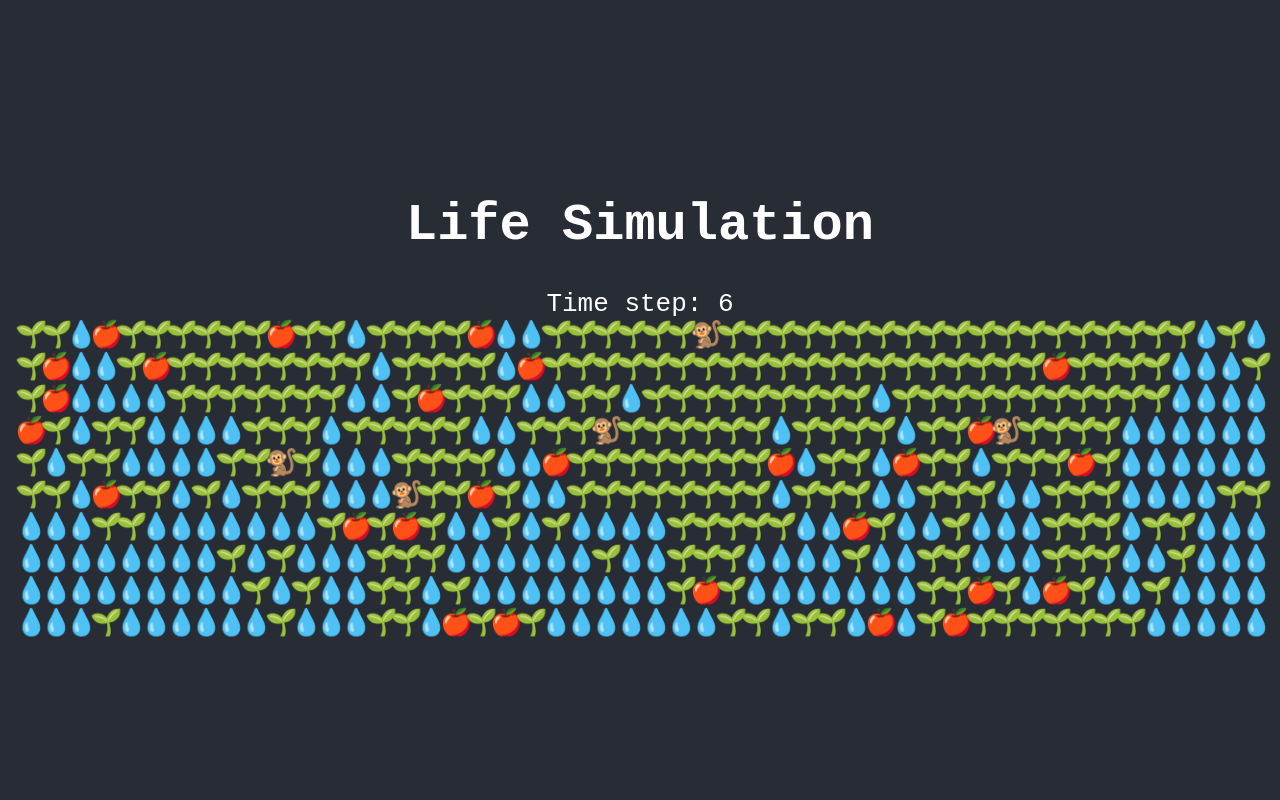
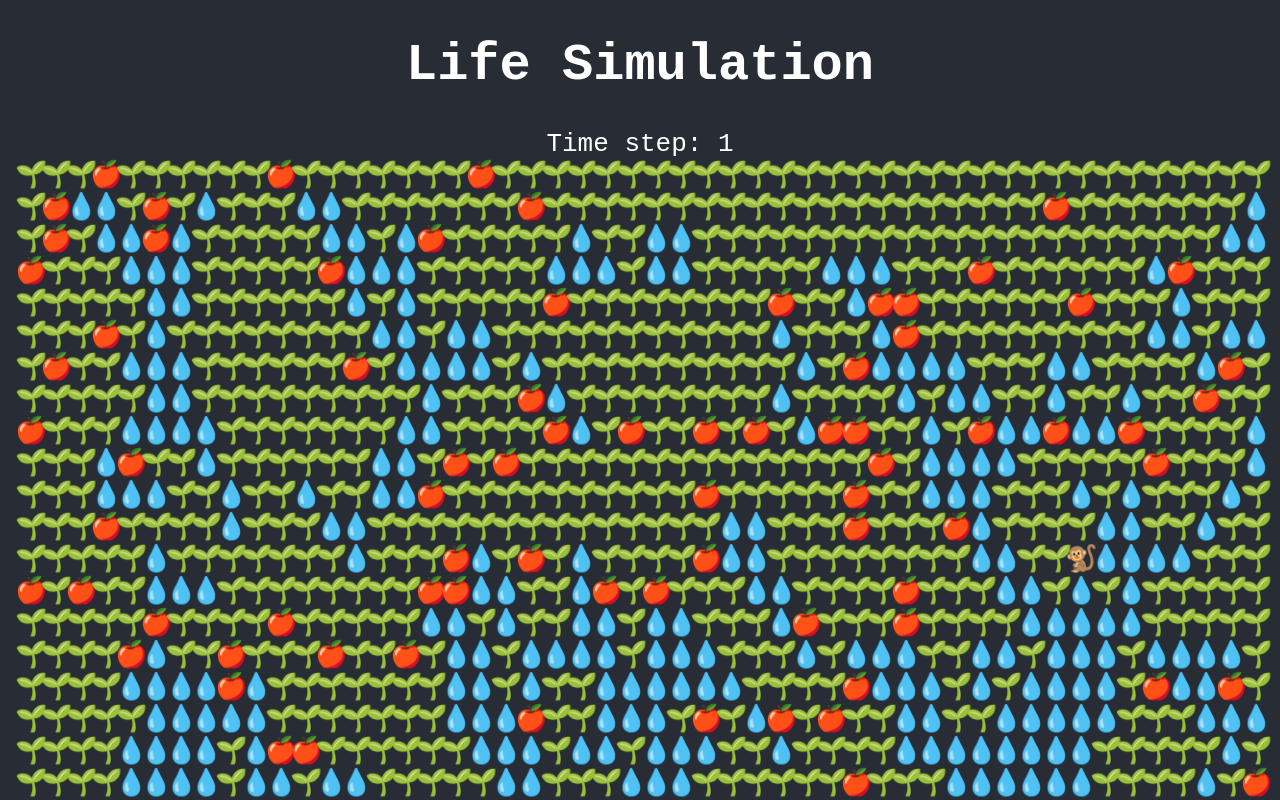
Before and after one commit to Gregam3/life-simulation, a React (Create React App) app: page / in a window 1280 px wide. Built offline with nearby package versions, Linux system fonts and the light colour scheme.

Commit message:
Fixed env generation

```diff
--- a/src/Agent.js
+++ b/src/Agent.js
@@ -1,3 +1,27 @@
+export const TILES = {
+    Grass: {
+        characters: ['🌱'],
+        color: 'green',
+        obstructs: false
+    },
+    Water: {
+        characters: ['💧'],
+        color: 'blue',
+        obstructs: true
+    },
+    Fruit: {
+        characters: ['🍎'],
+        color: 'brown',
+        isEdible: true
+    },
+    Agent: {
+        characters: ['🐒'],
+        color: 'red',
+        fontSize: 15,
+        obstructs: true
+    }
+}
+
 class Agent {
     constructor(name, x, y, hunger) {
         this.name = name;
--- a/src/App.js
+++ b/src/App.js
@@ -2,26 +2,37 @@ import logo from './logo.svg';
 import './App.css';
 import React from "react";
 import Environment from "./Environment";
+import BehaviourController from "./BehaviourController";
+import {TILES} from "./Agent";
 
 const range = (i) => {
     return [...Array(i).keys()];
 }
 
-const environment = new Environment(50, 10);
-const cells = environment.generateEnvironment();
+const cells = new Environment(50, 20).generateEnvironment();
+const behaviourController = new BehaviourController();
 
 class App extends React.Component {
     constructor(props) {
         super(props);
-        this.environment = new Environment(50, 10);
         this.state = {
             timeStep: 1, cells
         }
     }
 
     componentDidMount() {
-        this.interval = setInterval(() => this.setState({ timeStep: this.state.timeStep + 1 }), 1000);
+        this.interval = setInterval(() => this.tick(), 100000);
     }
+
+    tick() {
+        const agents = this.state.cells.flatMap(rows => rows.filter(cell => cell.type === TILES.Agent));
+
+        this.setState({
+            timeStep: this.state.timeStep + 1,
+            cells: behaviourController.act(agents, this.state.cells)
+        });
+    }
+
     componentWillUnmount() {
         clearInterval(this.interval);
     }
@@ -32,7 +43,7 @@ class App extends React.Component {
                 <header className="App-header">
                     <h1>Life Simulation</h1>
                     Time step: {this.state.timeStep}
-                    {this.renderCells(cells)}
+                    {this.renderCells(this.state.cells)}
                 </header>
             </div>
         );
@@ -43,7 +54,11 @@ class App extends React.Component {
     }
 
     renderCell(tile) {
-        return <span style={{color: tile.type.color, width: '25px', display: 'inline-block'}}>{tile.type.characters.random()}</span>;
+        return <span style={{
+            color: tile.type.color,
+            width: '25px',
+            display: 'inline-block'
+        }}>{tile.type.characters.random()}</span>;
     }
 }
 
--- a/src/BehaviourController.js
+++ b/src/BehaviourController.js
@@ -1,22 +1,77 @@
+import {TILES} from "./Agent";
+
 const Util = require("./Util");
-const {safeUpdateCells, safeGetCell} = require("./Environment");
+const {safeGetCell} = require("./Environment");
 
 const cartesianProduct = items =>
-    items.map(outerIndex => items.map(innerIndex => [{xChange: innerIndex, yChange: outerIndex}]));
+    items.flatMap(outerIndex => items.flatMap(innerIndex => [{xChange: innerIndex, yChange: outerIndex}]));
 
-class BehaviourController {
+export default class BehaviourController {
+    act(agents, cells) {
+        const agentMovements = agents.map(agent => {
+            return {
+                agent,
+                movement: this.searchForFood(agent, cells)
+            }
+        });
+
+        agentMovements.forEach(agentMovement => {
+            cells[agentMovement.agent.x][agentMovement.agent.y].type = TILES.Grass;
+            cells[agentMovement.agent.x + agentMovement.movement.xChange][agentMovement.agent.y + agentMovement.movement.yChange].type = TILES.Agent;
+        });
+
+        return cells;
+    }
+
+
     searchForFood(agent, cells) {
         const cellsInSenseRange = this.generateCellsInSightRange(agent, cells, 2);
+        console.log(cellsInSenseRange)
 
-        cellsInSenseRange.filter(cell => cell.isEdible())
+        const foodCellsInRange = cellsInSenseRange.filter(cell => cell.isEdible);
+
+        if (foodCellsInRange.length > 0) {
+            return this.navigateTowards(agent, cells, foodCellsInRange.random());
+        }
+
+        return {
+            xChange: 0, yChange: 0
+        }
     }
 
-    generateCellsInSightRange = (agent, cells, sightLength) => cartesianProduct(Util.range(sightLength, sightLength * -1))
-        .map(positionChange => safeGetCell(
+    generateCellsInSightRange = (agent, cells, sightLength) => {
+        const product = cartesianProduct(Util.trueRange(sightLength, sightLength * -1));
+        console.log('product', product);
+
+        console.log('movements', product.map(positionChange => safeGetCell(
                 cells,
                 agent.x + positionChange.xChange,
                 agent.y + positionChange.yChange
             )
-        );
+        ).filter(cell => cell !== null));
 
+        return cartesianProduct(Util.range(sightLength, sightLength * -1))
+            .map(positionChange => safeGetCell(
+                    cells,
+                    agent.x + positionChange.xChange,
+                    agent.y + positionChange.yChange
+                )
+            ).filter(cell => cell !== null);
+    }
+
+    navigateTowards(agent, cells, targetCell) {
+        let xChange = 0;
+        let yChange = 0;
+
+        if (agent.x > targetCell.x) xChange++;
+        else if (agent.x < targetCell.x) xChange--;
+
+        if (agent.y > targetCell.y) yChange++;
+        else if (agent.y < targetCell.y) yChange--;
+
+        return {
+            xChange,
+            yChange
+        }
+    }
 }
--- a/src/Environment.js
+++ b/src/Environment.js
@@ -1,4 +1,5 @@
 import React from "react";
+import {TILES} from "./Agent";
 
 const range = (i) => {
     return [...Array(i).keys()];
@@ -13,7 +14,7 @@ const invertKeys = (json) => {
 }
 
 Array.prototype.random = function () {
-    return this[Math.floor((Math.random()*this.length))];
+    return this[Math.floor((Math.random() * this.length))];
 }
 
 const random = (max, min = 0) => {
@@ -27,27 +28,7 @@ const randomKey = function (obj) {
 
 const deepClone = obj => Object.assign({}, obj);
 
-const TILES = {
-    Grass: {
-        characters: ['🌱'],
-        color: 'green'
-    },
-    Water: {
-        characters: ['💧'],
-        color: 'blue'
-    },
-    Fruit: {
-        characters: ['🍎'],
-        color: 'brown'
-    },
-    Agent: {
-        characters: ['🐒'],
-        color: 'red',
-        fontSize: 15
-    }
-}
-
-const   DIRECTIONS = {
+const DIRECTIONS = {
     1: {
         name: 'UP_LEFT',
         transform: {xChange: -1, yChange: -1}
@@ -117,7 +98,7 @@ class Environment {
         console.log('Generating environment')
         const grassPlaneCells = this.createGrassPlaneCells();
         const withWaterCells = this.populateWater(grassPlaneCells);
-        const withTreeCells = this.populateTrees(withWaterCells);
+        const withTreeCells = this.populateFruit(withWaterCells);
         return this.populateAgents(withTreeCells);
     }
 
@@ -140,10 +121,8 @@ class Environment {
 
             let directionKey = randomKey(validDirections);
             let direction = validDirections[directionKey];
-            console.log(direction, validDirections);
 
             while (direction !== DIRECTIONS[0] || Object.keys(validDirections).length === 0) {
-                console.info('inside while', directionKey)
                 let updatedCells = safeUpdateCells(cells,
                     x + direction.transform.xChange,
                     y + direction.transform.yChange,
@@ -169,7 +148,7 @@ class Environment {
         return cells;
     }
 
-    populateTrees(cells) {
+    populateFruit(cells) {
         return cells.map(rows => rows.map(cell => {
             const r = random(TREE_CHANCE_ONE_IN_X);
             if (cell.type === TILES.Grass && r === TREE_CHANCE_ONE_IN_X) {
--- a/src/Util.js
+++ b/src/Util.js
@@ -1,3 +1,9 @@
 export function range(i) {
     return [...Array(i).keys()];
 }
+
+export function trueRange(max, min = 0) {
+    const difference = min - max;
+
+    return [...Array(difference + 1).keys()].map(v => v + min);
+}
```
